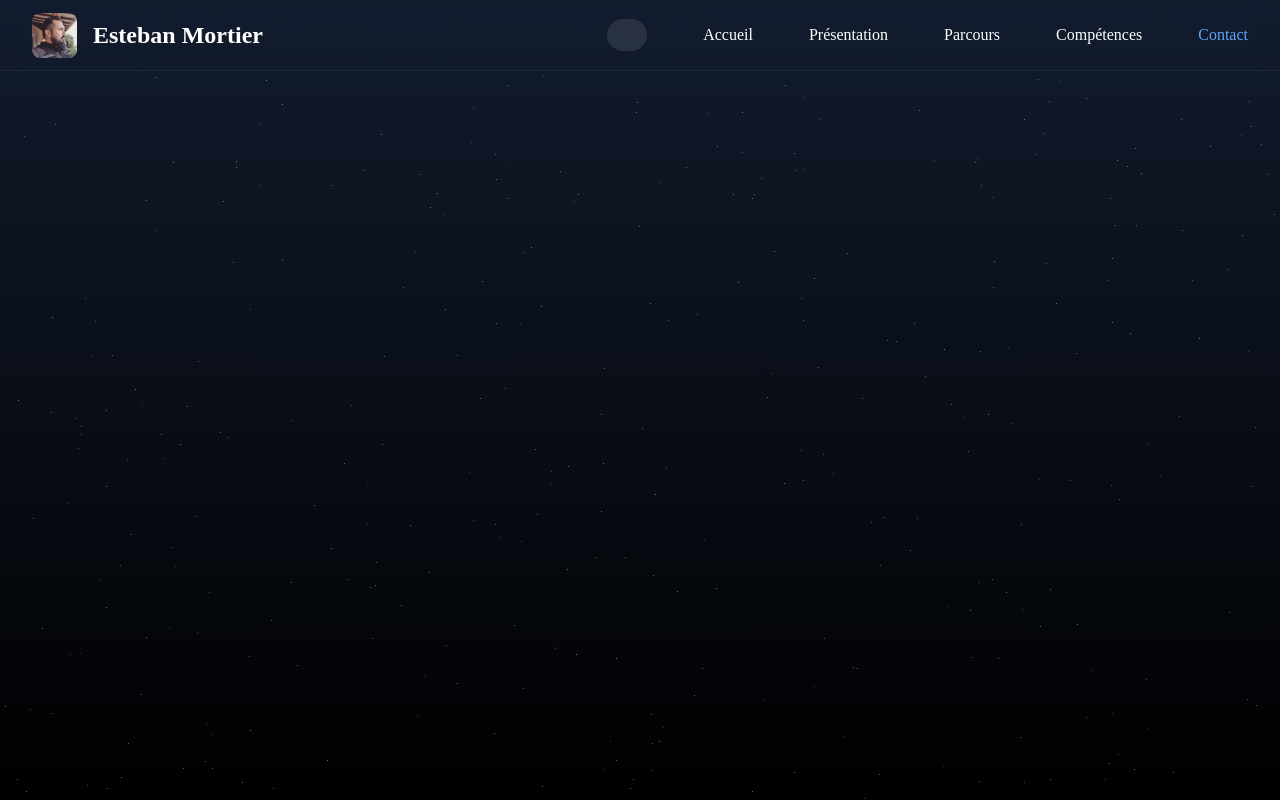
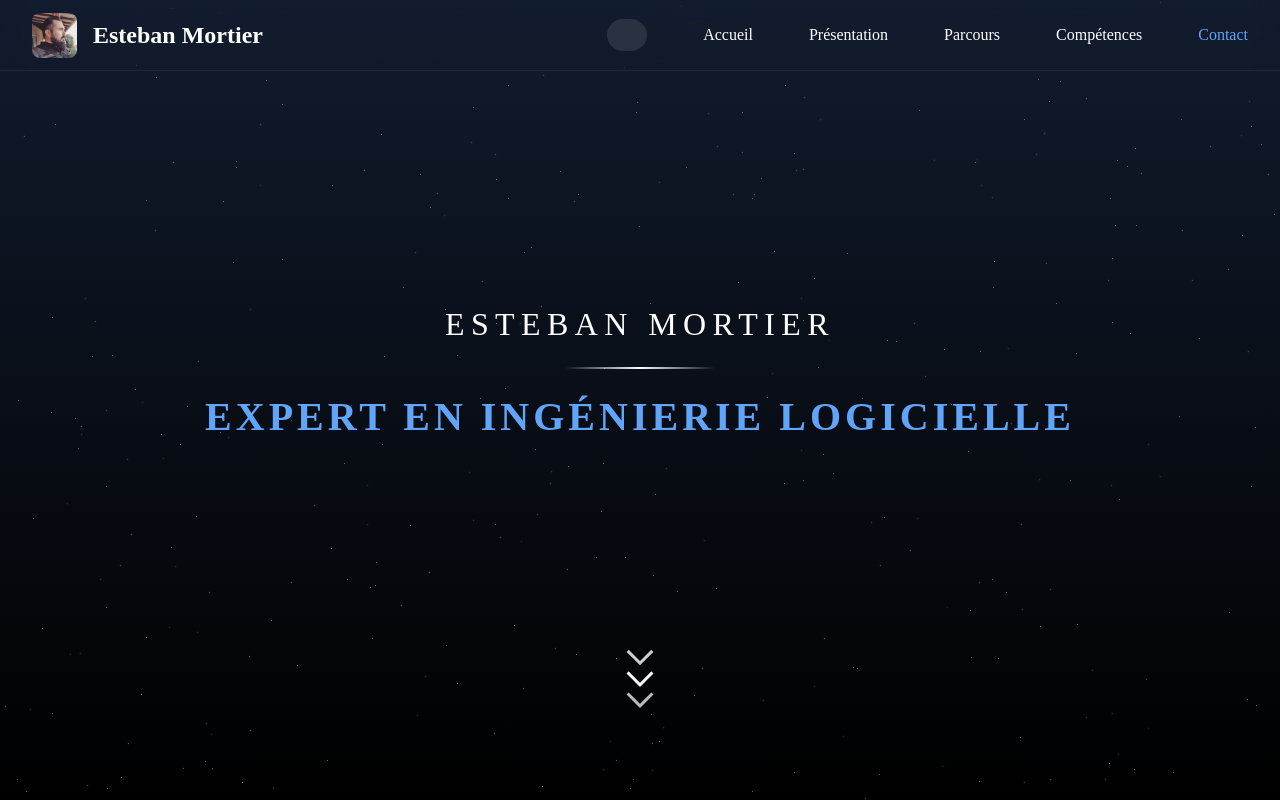
Before and after one commit to Esteban-Mo/portfolio-last, a Next.js app: page / in a window 1280 px wide. Built offline with nearby package versions, Linux system fonts and the light colour scheme; some icons are missing.

Commit message:
Add new styles for the home page layout, including hero section and scroll indicators; update page component structure to utilize new CSS classes.

```diff
--- /dev/null
+++ b/src/app/page.module.css
@@ -0,0 +1,117 @@
+.container {
+  display: flex;
+  flex-direction: column;
+  position: relative; /* Needed for StarryBackground positioning */
+}
+
+/* Remove old styles if they exist */
+/* .main, .name, .divider, .title { ... } */
+
+.heroSection {
+  width: 100%;
+  /* Adjusted min-height to account for header height (70px) */
+  min-height: calc(100vh - 70px);
+  display: flex;
+  flex-direction: column;
+  justify-content: center;
+  align-items: center;
+  padding: 2rem 1rem;
+  box-sizing: border-box;
+  position: relative; /* Keep relative for absolute positioned children like scroll indicator */
+  z-index: 1; /* Ensure content is above StarryBackground */
+}
+
+.heroName {
+  color: #fff;
+  font-size: clamp(1.5rem, 4vw, 2rem);
+  font-weight: 500;
+  letter-spacing: 0.2em;
+  text-align: center;
+  margin: 0;
+}
+
+.heroDivider {
+  width: 150px;
+  height: 2px;
+  background: linear-gradient(90deg, transparent, #fff, transparent);
+  margin: 1.5rem 0;
+}
+
+.heroTitle {
+  color: #60A5FA; /* Tailwind blue-400 */
+  font-size: clamp(1.8rem, 5vw, 2.5rem);
+  font-weight: 700;
+  letter-spacing: 0.1em;
+  text-align: center;
+  margin: 0;
+}
+
+.scrollIndicator {
+  position: absolute;
+  bottom: 2rem;
+  left: 50%;
+  transform: translateX(-50%);
+  display: flex;
+  flex-direction: column;
+  align-items: center;
+  gap: 8px;
+  pointer-events: none;
+}
+
+.chevronContainer {
+  display: flex;
+  flex-direction: column;
+  align-items: center;
+  gap: 4px;
+}
+
+/* Removed old .scrollChevron and related styles */
+
+.scroll-chevron {
+  width: 16px;
+  height: 16px;
+  border: solid #fff;
+  border-width: 0 3px 3px 0;
+  transform: rotate(45deg);
+}
+
+.scroll-chevron-1 {
+  opacity: 0.3;
+  animation: scrollAnimation 1.5s ease-in-out infinite;
+}
+
+.scroll-chevron-2 {
+  opacity: 0.6;
+  animation: scrollAnimation 1.5s ease-in-out infinite 0.25s;
+}
+
+.scroll-chevron-3 {
+  opacity: 0.9;
+  animation: scrollAnimation 1.5s ease-in-out infinite 0.5s;
+}
+
+/* Removed old @keyframes chevronFadeInOut */
+@keyframes scrollAnimation {
+  0% {
+    transform: rotate(45deg) translate(-5px, -5px);
+    opacity: 0;
+  }
+  50% {
+    transform: rotate(45deg) translate(0, 0);
+    opacity: 1;
+  }
+  100% {
+    transform: rotate(45deg) translate(5px, 5px);
+    opacity: 0;
+  }
+}
+
+/* Responsive adjustments if needed */
+@media (max-width: 768px) {
+  .name {
+    font-size: 2rem;
+  }
+  .title {
+    font-size: 1.5rem;
+  }
+}
--- a/src/app/page.tsx
+++ b/src/app/page.tsx
@@ -4,8 +4,31 @@ import StarryBackground from "./components/StarryBackground/StarryBackground";
 
 export default function Home() {
   return (
-    <div>
+    <div className={styles.container}>
       <StarryBackground />
+
+      {/* Section Hero */}
+      <section id="home" className={styles.heroSection}>
+        <h1 className={styles.heroName}>
+          ESTEBAN MORTIER
+        </h1>
+
+        <div className={styles.heroDivider} />
+
+        <h2 className={styles.heroTitle}>
+          EXPERT EN INGÉNIERIE LOGICIELLE
+        </h2>
+
+        {/* Indicateur de scroll avec chevrons améliorés */}
+        <div className={styles.scrollIndicator}>
+          <div className={styles.chevronContainer}>
+            <div className={`${styles["scroll-chevron"]} ${styles["scroll-chevron-1"]}`} />
+            <div className={`${styles["scroll-chevron"]} ${styles["scroll-chevron-2"]}`} />
+            <div className={`${styles["scroll-chevron"]} ${styles["scroll-chevron-3"]}`} />
+          </div>
+        </div>
+      </section>
+
     </div>
   );
 }
```
